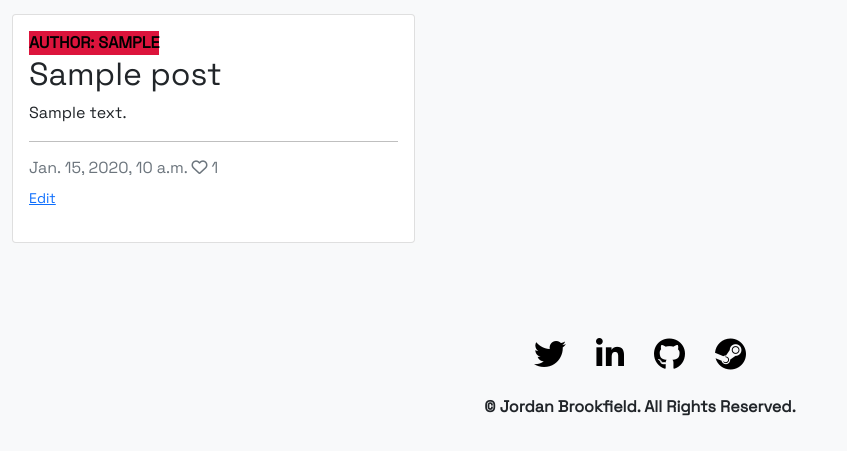
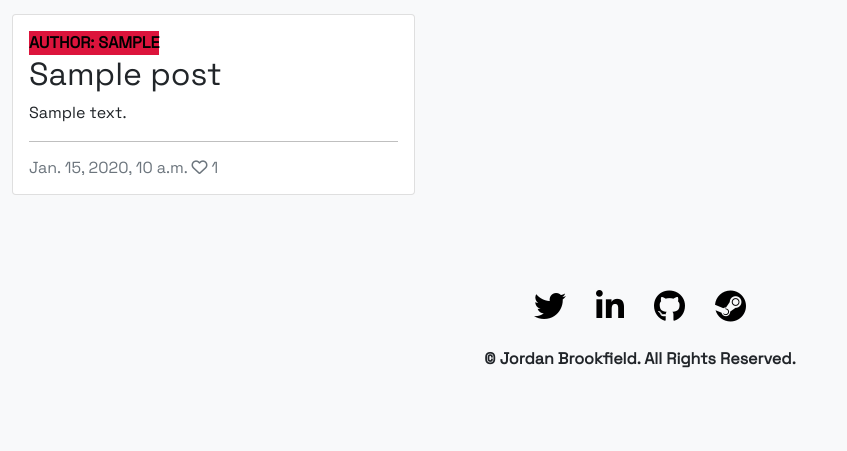
Before and after one commit to jrdnbrkfld/gamernetic, a Django app: page / in a window 1280 px wide. Shown: the part 400-851 px from the top of the page, without its empty margins (0-847 px from the left). After the commit the page ends 768 px from the top, so only its background shows below. Run offline with Django 4.2, Linux system fonts and the light colour scheme; tables that the repository leaves empty hold one stand-in row (values such as "Sample post"); some libraries are stand-ins or nearby versions.

Commit message:
removed edit/delete buttons

```diff
--- a/templates/index.html
+++ b/templates/index.html
@@ -47,7 +47,8 @@
                             </a>
                             <hr />
                             <p class="card-text text-muted h6 rounded">{{ post.created_on}} <i class="far fa-heart"></i>
-                                {{ post.number_of_likes }}<small><p><a href="{% url 'update_post' post.slug %}">Edit</a></p></small></p>
+                                {{ post.number_of_likes }}
+                            </p>
                         </div>
                     </div>
                 </div>
```
